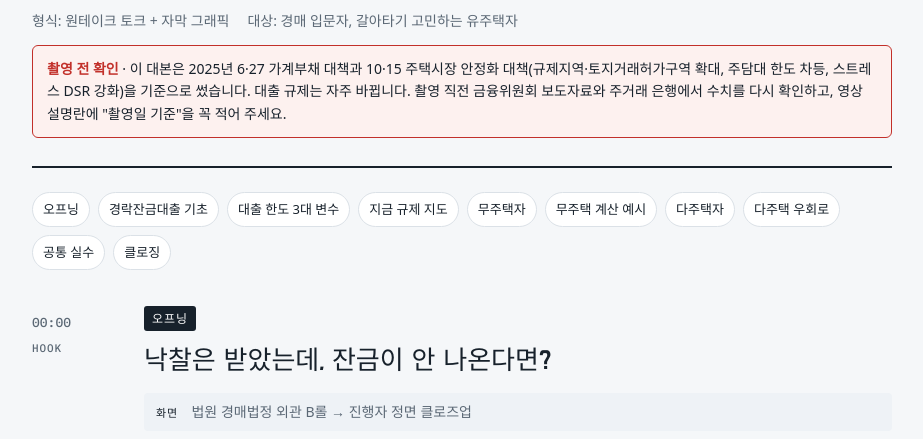
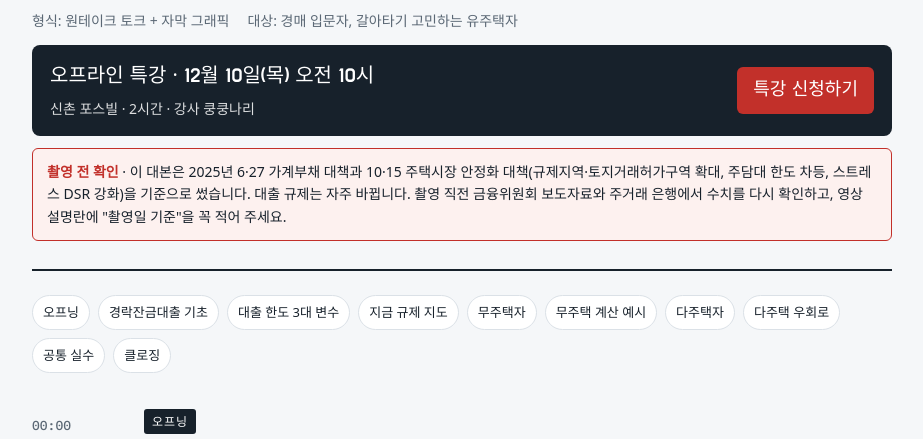
Before and after one commit to zpdebu65-afk/test, a website: page public/index.html in a window 1280 px wide. Shown: the part 302-741 px from the top of the page, without its empty margins (178-1101 px from the left). Drawn offline with Linux system fonts and the light colour scheme; a web font is replaced by a local one.

Commit message:
Link the script page to the lecture sign-up form
Co-Authored-By: Claude Opus 5.5 <noreply@anthropic.com>
Claude-Session: https://claude.ai/code/session_0188yvoNWobrtwNgnrVGmYvy

```diff
--- a/public/index.html
+++ b/public/index.html
@@ -33,6 +33,11 @@ header{display:grid;gap:12px;padding-bottom:28px;border-bottom:2px solid var(--i
 .brand-tv{font-size:clamp(28px,6vw,48px);color:var(--paper);background:var(--ink);padding:.18em .38em .12em;border-radius:8px;transform:rotate(-4deg)}
 @media (prefers-reduced-motion:no-preference){.brand-name{animation:thump .9s ease-out 1}}
 @keyframes thump{0%{transform:scale(1)}15%{transform:scale(1.06)}30%{transform:scale(1)}45%{transform:scale(1.04)}60%,100%{transform:scale(1)}}
+.cta{display:flex;flex-wrap:wrap;align-items:center;justify-content:space-between;gap:10px 16px;background:var(--ink);color:var(--paper);border-radius:8px;padding:14px 18px}
+.cta b{font-family:var(--f-display);font-weight:400;font-size:20px}
+.cta span{font-size:14px;opacity:.85}
+.cta a{font-family:var(--f-display);font-size:18px;color:#fff;background:var(--seal);text-decoration:none;padding:8px 16px;border-radius:6px;white-space:nowrap}
+.cta a:focus-visible{outline:3px solid var(--paper);outline-offset:2px}
 h1{font-family:var(--f-display);font-weight:400;font-size:clamp(24px,4.6vw,34px);line-height:1.2;margin:0;text-wrap:balance}
 h1 em{font-style:normal;color:var(--seal)}
 .meta{display:flex;flex-wrap:wrap;gap:8px 18px;font-size:14px;color:var(--muted)}
@@ -81,6 +86,7 @@ footer{margin-top:28px;font-size:13px;color:var(--muted);line-height:1.7}
   <div class="eyebrow">YouTube Script · 약 13분 · 2026.11</div>
   <h1>경매 낙찰받고 <em>잔금대출</em> 받는 법<br>무주택자 vs 다주택자, 완전히 다릅니다</h1>
   <div class="meta"><span>형식: 원테이크 토크 + 자막 그래픽</span><span>대상: 경매 입문자, 갈아타기 고민하는 유주택자</span></div>
+  <div class="cta"><div><b>오프라인 특강 · 12월 10일(목) 오전 10시</b><br><span>신촌 포스빌 · 2시간 · 강사 쿵쿵나리</span></div><a href="/apply">특강 신청하기</a></div>
   <div class="notice"><b>촬영 전 확인</b> · 이 대본은 2025년 6·27 가계부채 대책과 10·15 주택시장 안정화 대책(규제지역·토지거래허가구역 확대, 주담대 한도 차등, 스트레스 DSR 강화)을 기준으로 썼습니다. 대출 규제는 자주 바뀝니다. 촬영 직전 금융위원회 보도자료와 주거래 은행에서 수치를 다시 확인하고, 영상 설명란에 "촬영일 기준"을 꼭 적어 주세요.</div>
 </header>
 
```
